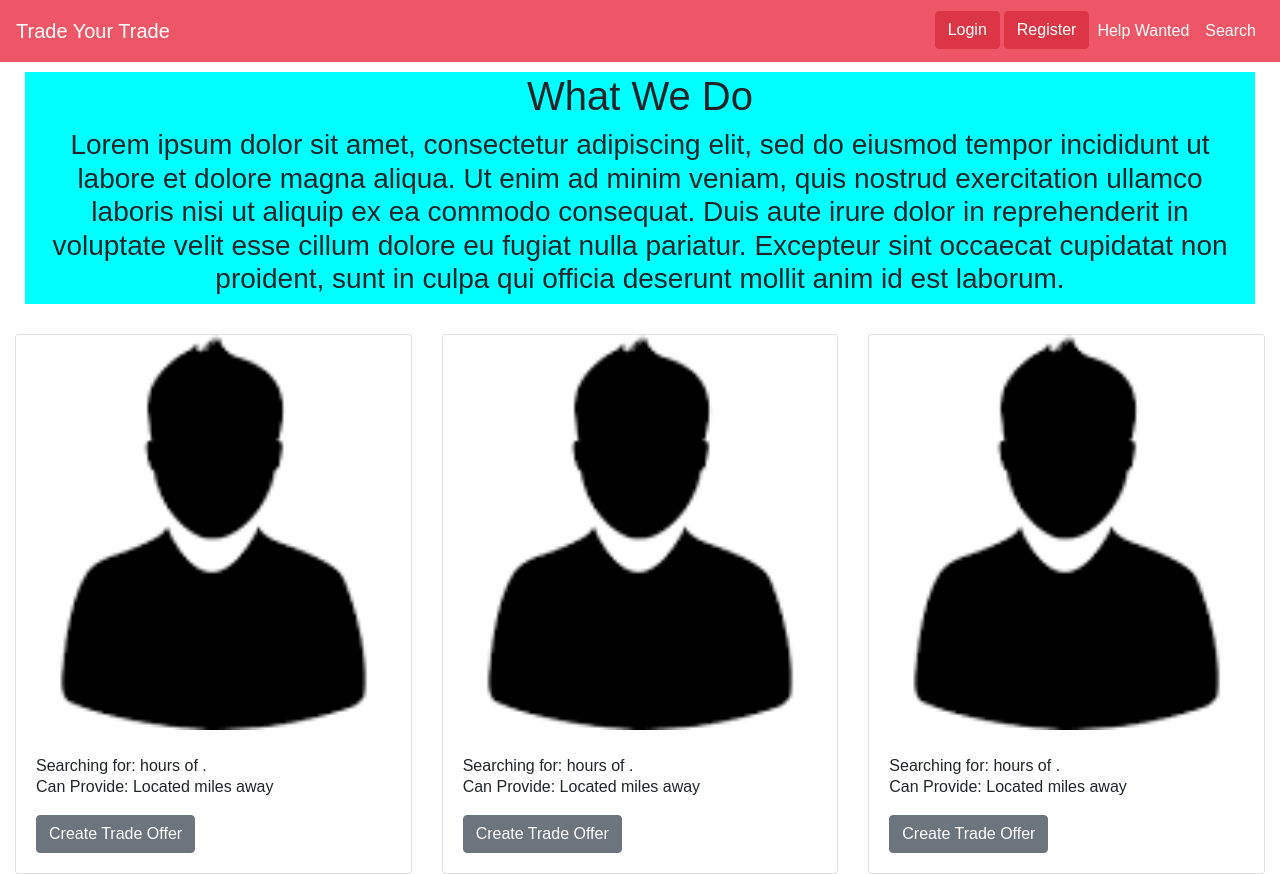
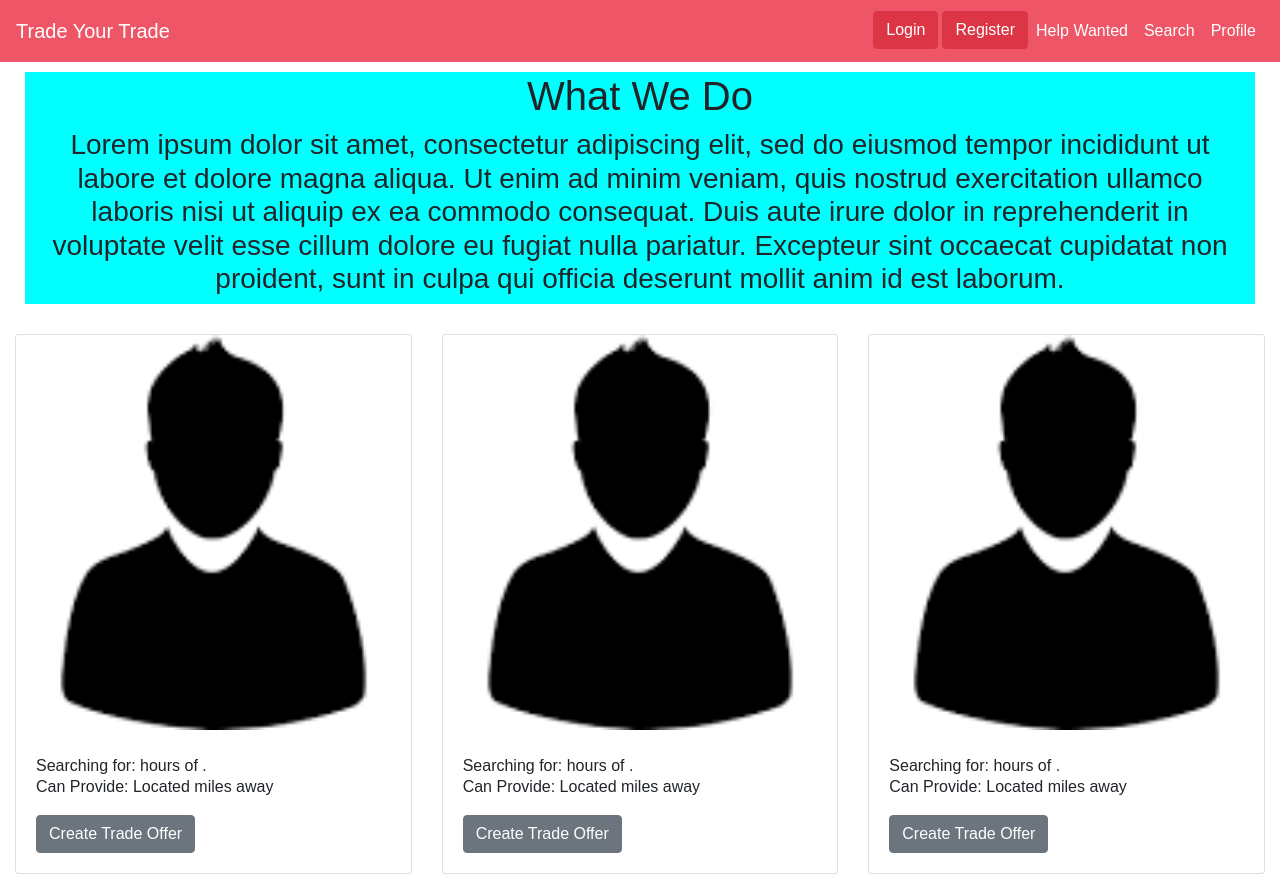
Before and after one commit to Anbroyar/Trade-your-trade, a React (Create React App) app in the folder client/: page / in a window 1280 px wide. Built offline with nearby package versions, Linux system fonts and the light colour scheme.

Commit message:
added profile button

```diff
--- a/client/src/App.js
+++ b/client/src/App.js
@@ -6,6 +6,7 @@ import HelpWanted from './components/HelpWanted';
 import Navbar from './components/Navbar';
 import Profile from './components/Profile/ProfilePage';
 import SearchPage from './components/SearchPage/SearchPage';
+import ProfilePage from './components/Profile/ProfilePage';
 
 
 class App extends Component {
@@ -20,6 +21,7 @@ class App extends Component {
             <Route exact path="/helpwanted" component={HelpWanted} />
             <Route exact path="/profile" component={Profile} />
             <Route exact path="/searchpage" component={SearchPage} />
+            <Route exact path="/profilepage" component={ProfilePage} />
           </Switch>
           </Fragment>
         </Router>
--- a/client/src/components/Navbar/Navbar.js
+++ b/client/src/components/Navbar/Navbar.js
@@ -88,6 +88,9 @@ class MyNavbar extends React.Component {
               <NavItem>
                 <NavLink className="navbar-text" href="/SearchPage">Search</NavLink>
               </NavItem>
+              <NavItem>
+                <NavLink className="navbar-text" id="navbar-text" href="/ProfilePage">Profile</NavLink>
+              </NavItem>
             </Nav>
           </Collapse>
         </Navbar>
```
